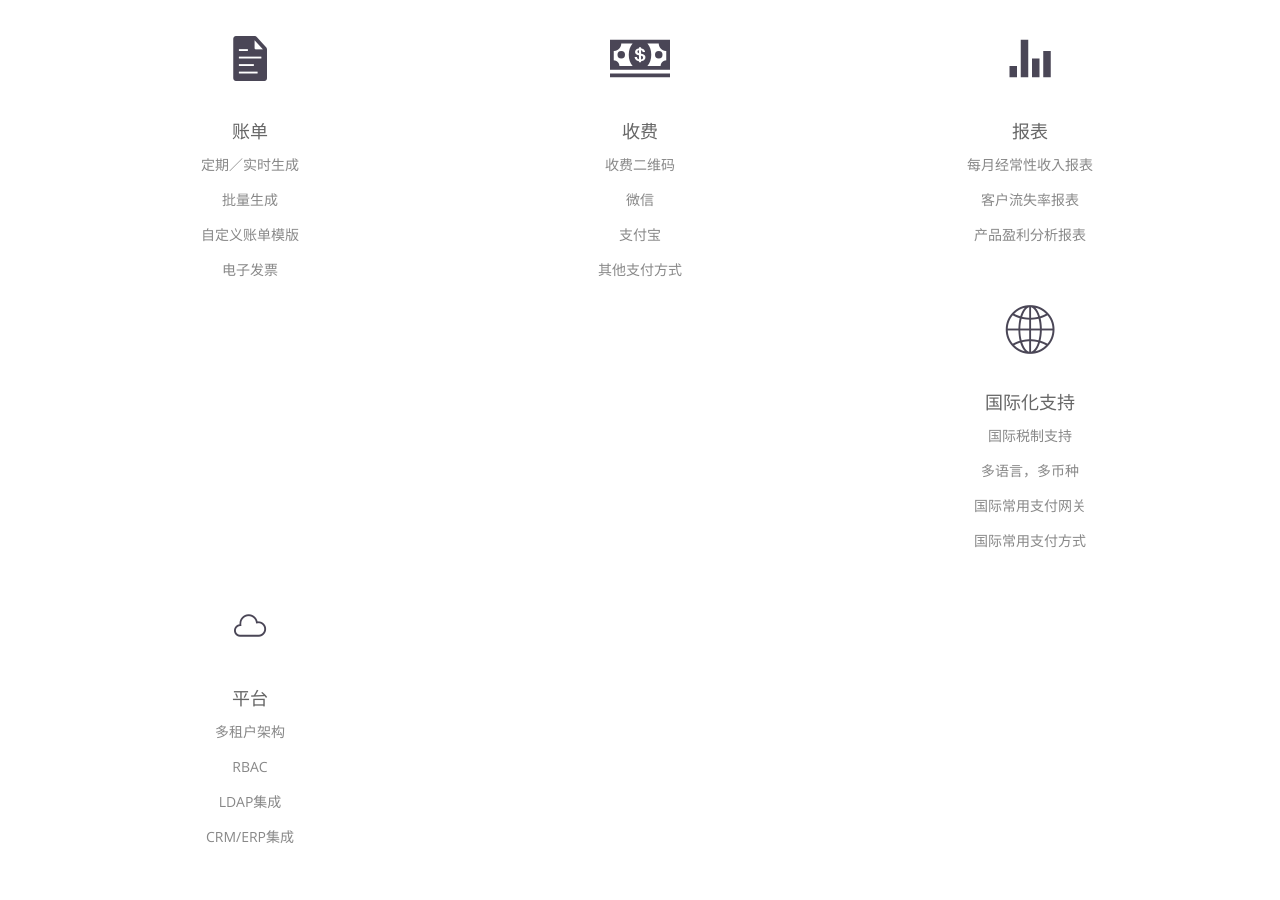
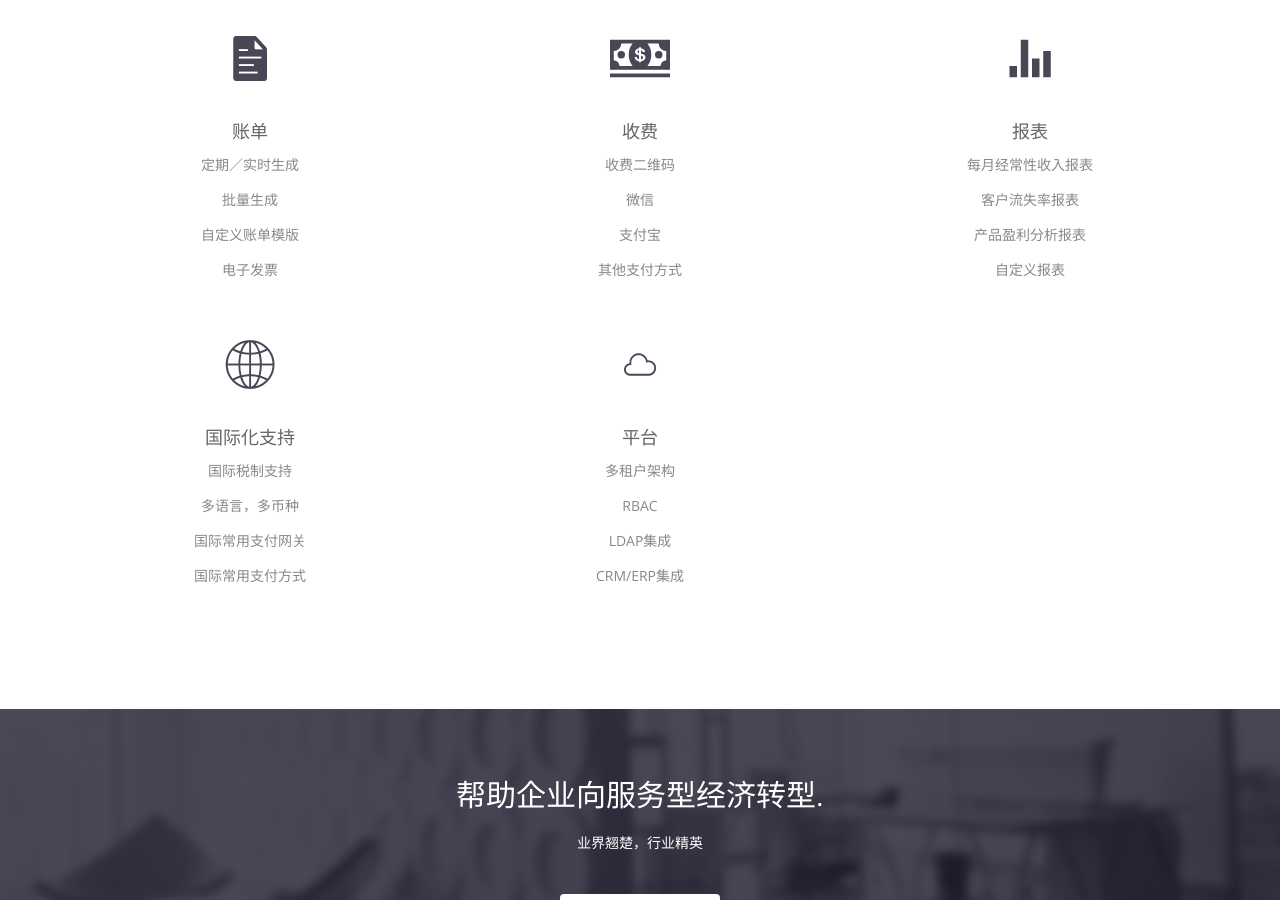
Before and after one commit to dreampivot/slipscloud.github.io, a Jekyll site: the page built from index.html, in a window 1280 px wide and 900 px high, scrolled down 2740 px. Built offline with Jekyll 4.4.1, drawn with Linux system fonts in a browser that asks for light colours; nearby versions of some CDN libraries; some web fonts are replaced.

Commit message:
Update index.html

```diff
--- a/index.html
+++ b/index.html
@@ -166,6 +166,7 @@ permalink: /
           <p>每月经常性收入报表 </p>
           <p>客户流失率报表 </p>
           <p>产品盈利分析报表</p>
+          <p>自定义报表</p>
           <p></p>
         </div>
       </div>
```
